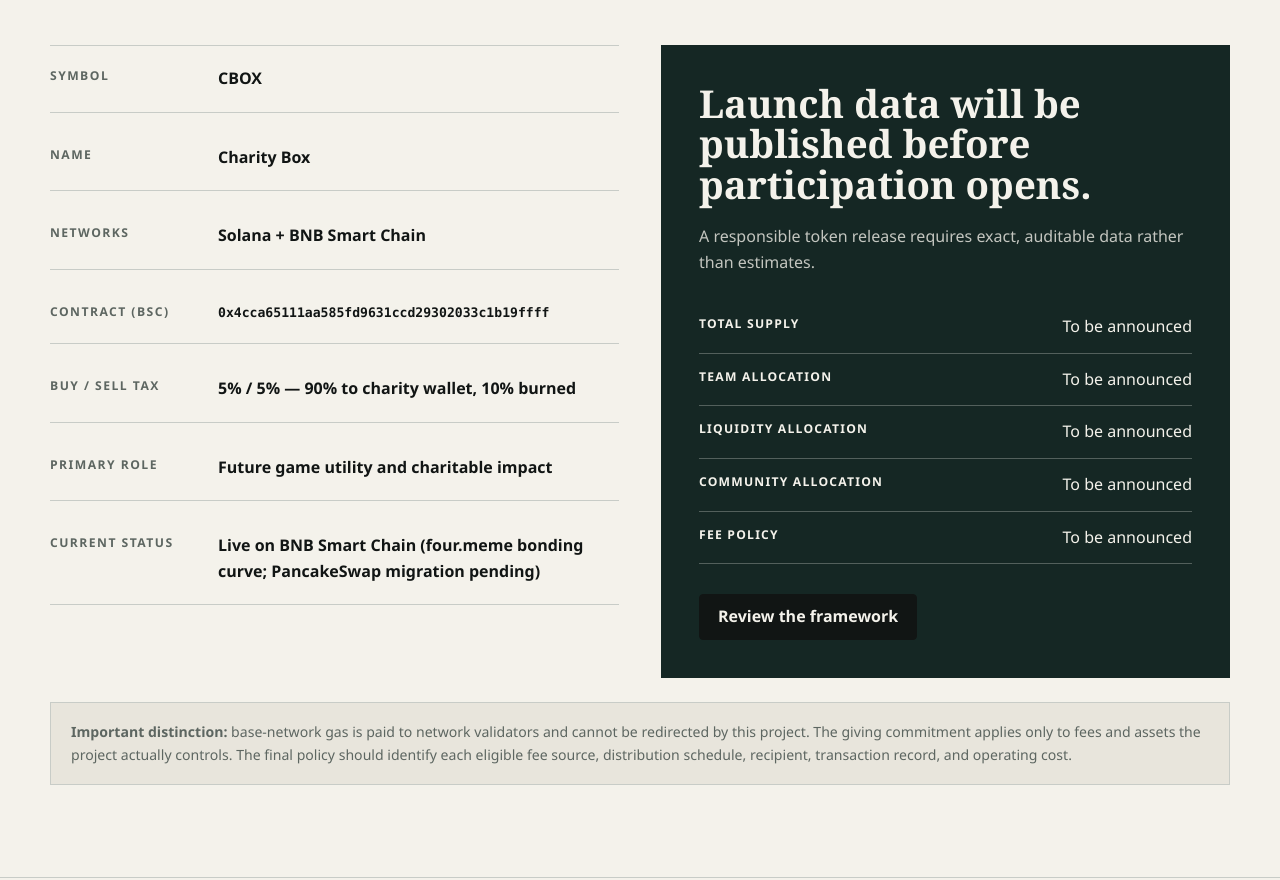
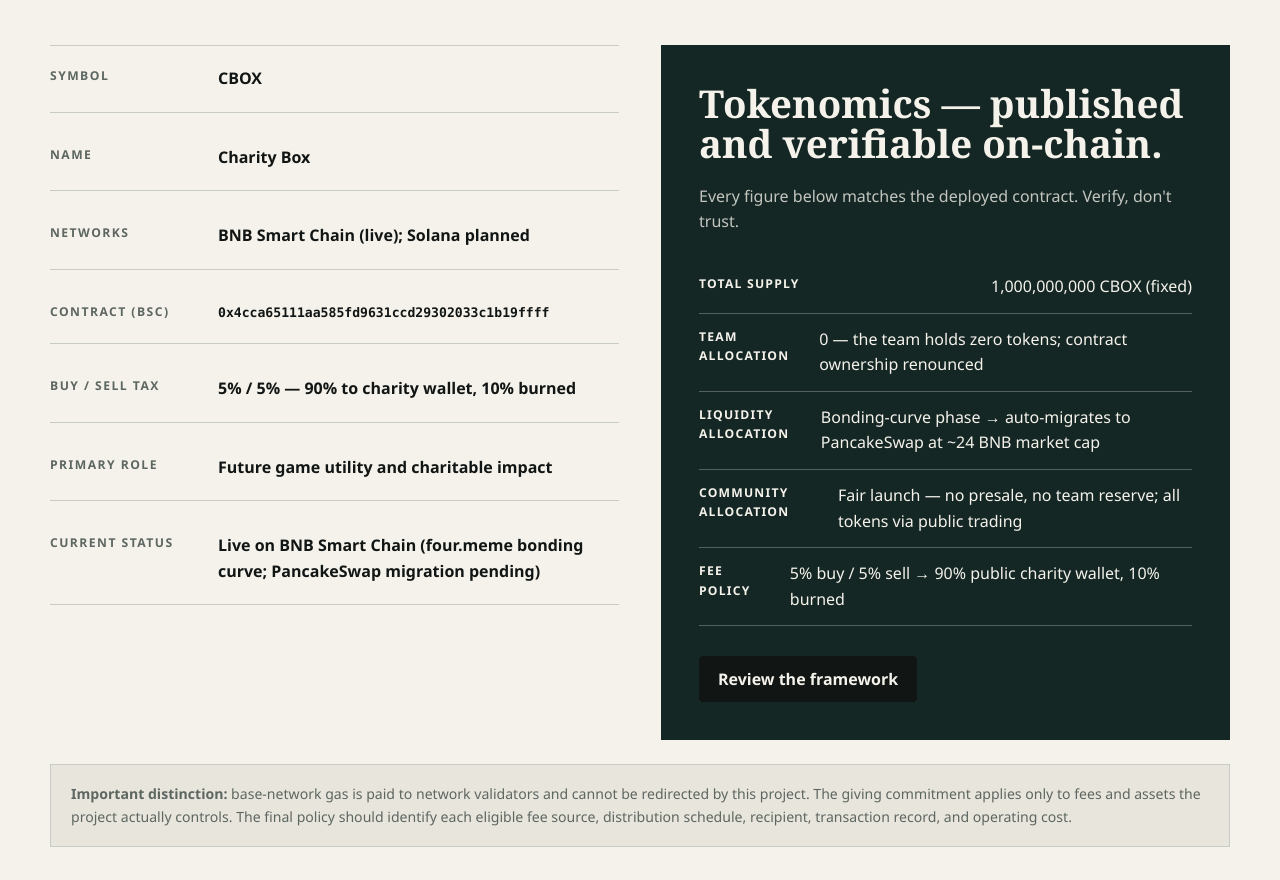
Before and after one commit to charityboxcbox/cbox-website, a plain HTML site: page index.html in a window 1280 px wide. Shown: the part 3813-4693 px from the top of the page. Drawn offline with Linux system fonts and the light colour scheme.

Commit message:
Update tokenomics: publish verified supply and allocations

```diff
--- a/index.html
+++ b/index.html
@@ -291,19 +291,19 @@
           <div class="token-stack" aria-label="Planned CBOX token properties">
             <div class="token-row"><strong>Symbol</strong><span>CBOX</span></div>
             <div class="token-row"><strong>Name</strong><span>Charity Box</span></div>
-            <div class="token-row"><strong>Networks</strong><span>Solana + BNB Smart Chain</span></div><div class="token-row"><strong>Contract (BSC)</strong><span style="font-family:ui-monospace,SFMono-Regular,Menlo,Consolas,monospace;font-weight:600;font-size:.82em;word-break:break-all;">0x4cca65111aa585fd9631ccd29302033c1b19ffff</span></div><div class="token-row"><strong>Buy / Sell tax</strong><span>5% / 5% — 90% to charity wallet, 10% burned</span></div>
+            <div class="token-row"><strong>Networks</strong><span>BNB Smart Chain (live); Solana planned</span></div><div class="token-row"><strong>Contract (BSC)</strong><span style="font-family:ui-monospace,SFMono-Regular,Menlo,Consolas,monospace;font-weight:600;font-size:.82em;word-break:break-all;">0x4cca65111aa585fd9631ccd29302033c1b19ffff</span></div><div class="token-row"><strong>Buy / Sell tax</strong><span>5% / 5% — 90% to charity wallet, 10% burned</span></div>
             <div class="token-row"><strong>Primary role</strong><span>Future game utility and charitable impact</span></div>
             <div class="token-row"><strong>Current status</strong><span>Live on BNB Smart Chain (four.meme bonding curve; PancakeSwap migration pending)</span></div>
           </div>
           <aside class="allocation">
-            <h3>Launch data will be published before participation opens.</h3>
-            <p>A responsible token release requires exact, auditable data rather than estimates.</p>
+            <h3>Tokenomics — published and verifiable on-chain.</h3>
+            <p>Every figure below matches the deployed contract. Verify, don't trust.</p>
             <ul class="pending-list">
-              <li><strong>Total supply</strong><span>To be announced</span></li>
-              <li><strong>Team allocation</strong><span>To be announced</span></li>
-              <li><strong>Liquidity allocation</strong><span>To be announced</span></li>
-              <li><strong>Community allocation</strong><span>To be announced</span></li>
-              <li><strong>Fee policy</strong><span>To be announced</span></li>
+              <li><strong>Total supply</strong><span>1,000,000,000 CBOX (fixed)</span></li>
+              <li><strong>Team allocation</strong><span>0 — the team holds zero tokens; contract ownership renounced</span></li>
+              <li><strong>Liquidity allocation</strong><span>Bonding-curve phase → auto-migrates to PancakeSwap at ~24 BNB market cap</span></li>
+              <li><strong>Community allocation</strong><span>Fair launch — no presale, no team reserve; all tokens via public trading</span></li>
+              <li><strong>Fee policy</strong><span>5% buy / 5% sell → 90% public charity wallet, 10% burned</span></li>
             </ul>
             <a class="btn" href="#whitepaper">Review the framework</a>
           </aside>
```
